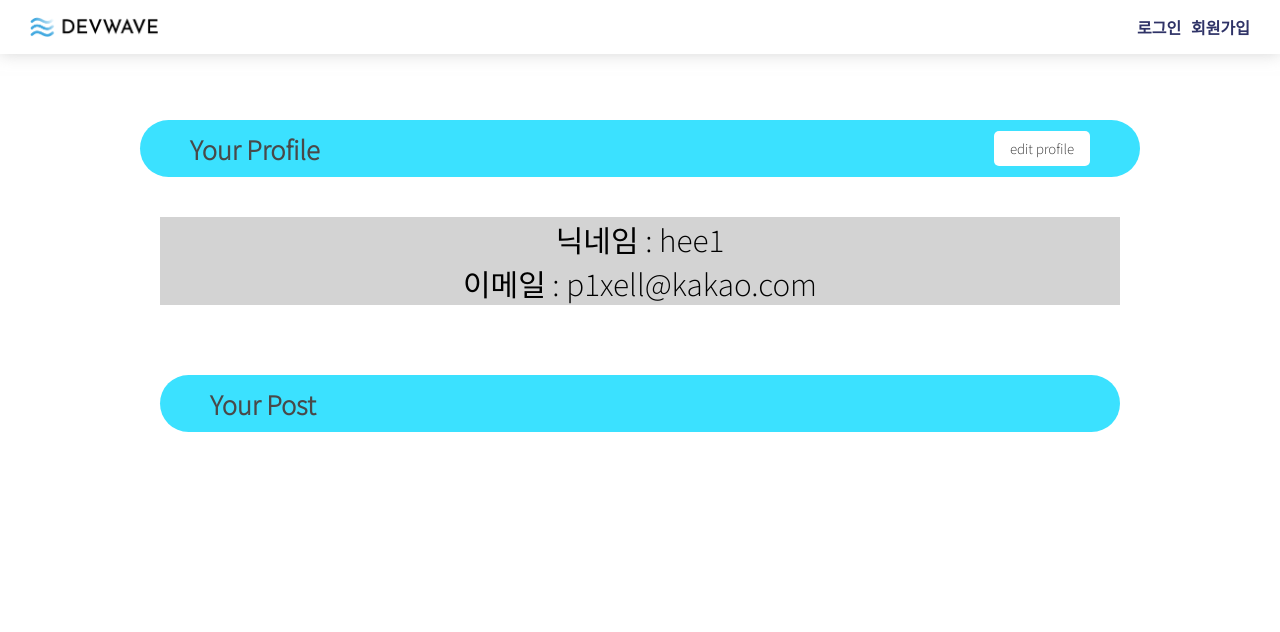
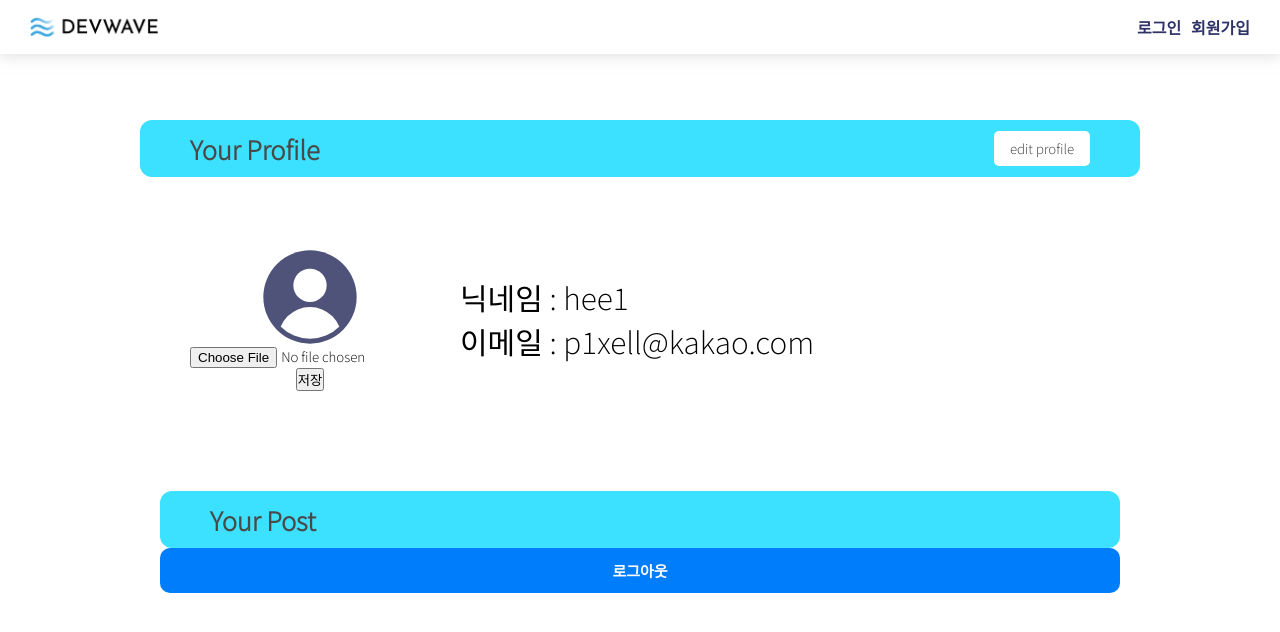
Before and after one commit to HangHae-Devwave/devwave-frontend, a React (Create React App) app: page /profile in a window 1280 px wide. Shown: the top 632 px of the page. Built offline with nearby package versions, Linux system fonts and the light colour scheme.

Commit message:
feat: 프로필 이미지 업로드 기능 구현

```diff
--- a/src/components/LoginSignUpForm.jsx
+++ b/src/components/LoginSignUpForm.jsx
@@ -67,8 +67,10 @@ const LoginSignUpForm = ({ type }) => {
         .then((token) => {
           const decoded = jwtDecode(token);
           localStorage.setItem('token', token);
+          localStorage.setItem('id', decoded.id);
           localStorage.setItem('email', decoded.email);
           localStorage.setItem('nickname', decoded.nickname);
+          localStorage.setItem('profileImg', decoded.profileImg);
           showAlert('로그인 성공', 'success');
           navigate('/');
         })
--- a/src/components/PostItem.jsx
+++ b/src/components/PostItem.jsx
@@ -1,15 +1,13 @@
 import React from 'react';
 import styled from 'styled-components';
-import basicUserIcon from '../assets/basic-user-icon.svg';
+import ProfileImg from './ProfileImg';
 
 const PostItem = ({ post, onClick }) => {
   return (
     <Post onClick={onClick}>
       <InfoContainer>
         <ProfileBox>
-          <ImgBox>
-            <img src={basicUserIcon} alt="" />
-          </ImgBox>
+          <ProfileImg />
           <div>
             <Author>{post.author}</Author>
             <BoardType>{post.type}</BoardType>
@@ -38,18 +36,6 @@ const ProfileBox = styled.div`
   display: flex;
   align-items: center;
   gap: 10px;
-`;
-
-const ImgBox = styled.div`
-  width: 30px;
-  height: 30px;
-  border-radius: 70%;
-  overflow: hidden;
-  & > img {
-    width: 100%;
-    height: 100%;
-    object-fit: 100%;
-  }
 `;
 
 const Author = styled.p`
--- /dev/null
+++ b/src/components/ProfileImg.jsx
@@ -0,0 +1,25 @@
+import React from 'react';
+import styled from 'styled-components';
+import basicUserIcon from '../assets/basic-user-icon.svg';
+
+const ProfileImg = ({ src, size = '30px', onClick }) => {
+  return (
+    <ImgBox size={size} onClick={onClick}>
+      <img src={src || basicUserIcon} alt="" />
+    </ImgBox>
+  );
+};
+
+const ImgBox = styled.div`
+  width: ${(props) => props.size};
+  height: ${(props) => props.size};
+  border-radius: 70%;
+  overflow: hidden;
+  & > img {
+    width: 100%;
+    height: 100%;
+    object-fit: 100%;
+  }
+`;
+
+export default ProfileImg;
--- a/src/components/navbar/NavBar.jsx
+++ b/src/components/navbar/NavBar.jsx
@@ -2,6 +2,7 @@ import React, { useEffect, useState } from 'react';
 import { useNavigate } from 'react-router-dom';
 import styled from 'styled-components';
 import logo from '../../assets/devwave-logo.png';
+import ProfileImg from '../ProfileImg';
 
 const NavBar = () => {
   const navigate = useNavigate();
@@ -23,12 +24,6 @@ const NavBar = () => {
     navigate('/profile');
   };
 
-  // 로그아웃 처리
-  const logoutHandler = () => {
-    localStorage.removeItem('token');
-    setIsLoggedIn(false);
-  };
-
   return (
     <NavbarContainer>
       <Navbar>
@@ -36,11 +31,7 @@ const NavBar = () => {
         <NavBox>
           {isLoggedIn ? (
             // 로그인 상태일 때, 프로필과 로그아웃 버튼 표시
-            <>
-              {/* 미니프로필에는 일단 사진없이 닉네임만 들어가도록 구현 */}
-              <TextButton onClick={profileClickHandler}>{localStorage.getItem('nickname')}</TextButton>
-              <TextButton onClick={logoutHandler}>로그아웃</TextButton>
-            </>
+            <ProfileImg src={localStorage.getItem('profileImg')} onClick={profileClickHandler} />
           ) : (
             // 로그인 상태가 아닐 때, 로그인과 회원가입 버튼 표시
             <>
--- a/src/containers/Detail.jsx
+++ b/src/containers/Detail.jsx
@@ -1,6 +1,6 @@
-import React, { useEffect, useState } from 'react';
+import React, { useEffect } from 'react';
 import styled from 'styled-components';
-import { useLocation, useNavigate, useParams } from 'react-router-dom';
+import { useLocation, useNavigate } from 'react-router-dom';
 import { MainLayout } from '../styles/GlobalStyles';
 
 const Detail = () => {
@@ -90,18 +90,18 @@ const CommentTitle = styled.h2`
   font-size: 24px;
   margin-bottom: 10px;
 `;
-const Comment = styled.div`
-  background-color: #f0f0f0;
-  padding: 10px;
-  border-radius: 5px;
-  margin-bottom: 15px;
-`;
-const CommentAuthor = styled.p`
-  font-weight: bold;
-  font-size: 20px;
-`;
-const CommentText = styled.p`
-  font-size: 17px;
-`;
+// const Comment = styled.div`
+//   background-color: #f0f0f0;
+//   padding: 10px;
+//   border-radius: 5px;
+//   margin-bottom: 15px;
+// `;
+// const CommentAuthor = styled.p`
+//   font-weight: bold;
+//   font-size: 20px;
+// `;
+// const CommentText = styled.p`
+//   font-size: 17px;
+// `;
 
 export default React.memo(Detail);
--- a/src/containers/Home.jsx
+++ b/src/containers/Home.jsx
@@ -36,7 +36,6 @@ const Home = () => {
         .then((response) => {
           localStorage.setItem('posts', JSON.stringify(response));
           setPosts(response);
-          console.log(response);
         })
         .catch((error) => {
           console.error(error);
--- a/src/containers/Profile.jsx
+++ b/src/containers/Profile.jsx
@@ -1,7 +1,11 @@
 import React, { useState } from 'react';
 import styled from 'styled-components';
+import { MainLayout } from '../styles/GlobalStyles';
 import Modal from 'react-modal';
-import { MainLayout } from '../styles/GlobalStyles';
+import basicUserIcon from '../assets/basic-user-icon.svg';
+import Button from '../components/button/Button';
+import { modifyUserImg } from '../server/userService';
+import ProfileImg from '../components/ProfileImg';
 
 const Profile = () => {
   const [userInfo, setUserInfo] = useState({
@@ -12,6 +16,7 @@ const Profile = () => {
   const [editModalIsOpen, setEditModalIsOpen] = useState(false);
   const [editedNickname, setEditedNickname] = useState(userInfo.nickname);
   const [editedEmail, setEditedEmail] = useState(userInfo.email);
+  const [uploadImgUrl, setUploadImgUrl] = useState(localStorage.getItem('profileImg') || basicUserIcon);
 
   // 모달 열기/닫기 함수
   const openEditModal = () => {
@@ -31,6 +36,30 @@ const Profile = () => {
     closeEditModal();
   };
 
+  // 프로필 이미지 업로드 로직
+  const imageUploadHandler = (e) => {
+    const { files } = e.target;
+    const uploadFile = files[0];
+    const reader = new FileReader();
+    reader.readAsDataURL(uploadFile);
+    reader.onloadend = () => {
+      setUploadImgUrl(reader.result);
+    };
+  };
+
+  const modifyProfileImgHandler = () => {
+    // const formData = new FormData();
+    // formData.append('image', uploadImgUrl);
+    modifyUserImg(localStorage.getItem('id'), uploadImgUrl);
+    localStorage.setItem('profileImg', uploadImgUrl);
+  };
+
+  // 로그아웃 처리
+  const logoutHandler = () => {
+    localStorage.removeItem('token');
+    // setIsLoggedIn(false);
+  };
+
   return (
     <MainLayout>
       <Container>
@@ -41,14 +70,25 @@ const Profile = () => {
 
         <Content>
           <UserInfoContainer>
+            <ProfileBox>
+              <ProfileImg src={uploadImgUrl} size="100px" />
+              <input type="file" accept="image/*" onChange={imageUploadHandler} />
+              <button onClick={modifyProfileImgHandler}>저장</button>
+            </ProfileBox>
+            <InfoBox>
               <UserInfo>닉네임 : {userInfo.nickname}</UserInfo>
               <UserInfo>이메일 : {userInfo.email}</UserInfo>
+            </InfoBox>
           </UserInfoContainer>
 
           <Header>
             <Logo>Your Post</Logo>
           </Header>
-
+          <Button size="full" onClick={logoutHandler}>
+            로그아웃
+          </Button>
+        </Content>
+      </Container>
       {/* 정보 수정 모달 */}
       <Modal isOpen={editModalIsOpen} onRequestClose={closeEditModal} style={ModalStyle}>
         <ModalContent>
@@ -62,8 +102,6 @@ const Profile = () => {
           </ButtonGroup>
         </ModalContent>
       </Modal>
-        </Content>
-      </Container>
     </MainLayout>
   );
 };
@@ -72,6 +110,7 @@ const Container = styled.div`
   max-width: 1000px;
   margin: 0 auto;
 `;
+
 const Header = styled.div`
   box-sizing: border-box;
   display: flex;
@@ -80,11 +119,13 @@ const Header = styled.div`
   padding: 10px 50px;
   background-color: #24deffe4;
   color: #494949;
-  border-radius: 30px;
+  border-radius: 12px;
 `;
+
 const Logo = styled.h1`
   font-size: 1.6em;
 `;
+
 const EditButton = styled.button`
   background-color: #fff;
   color: #333;
@@ -98,21 +139,35 @@ const EditButton = styled.button`
     color: #24deffe4;
   }
 `;
+
 const Content = styled.div`
   padding: 20px;
 `;
+
 const UserInfoContainer = styled.div`
   margin: 20px 0px;
   margin-bottom: 70px;
-  background-color: lightgray;
+  display: flex;
+`;
+
+const ProfileBox = styled.div`
   display: flex;
   flex-direction: column;
+  justify-content: center;
   align-items: center;
-  justify-content: start;
+  padding: 30px;
 `;
+
+const InfoBox = styled.div`
+  display: flex;
+  flex-direction: column;
+  justify-content: center;
+`;
+
 const UserInfo = styled.div`
   font-size: 30px;
 `;
+
 const ModalStyle = {
   content: {
     maxWidth: '700px',
@@ -125,34 +180,39 @@ const ModalStyle = {
     backgroundColor: 'rgba(0, 0, 0, 0.5)',
   },
 };
+
 const ModalContent = styled.div`
   display: flex;
   flex-direction: column;
   gap: 10px;
   height: 500px;
 `;
+
 const InputLabel = styled.label`
   font-weight: bold;
 `;
+
 const Input = styled.input`
   padding: 8px;
   border: 1px solid #ccc;
   border-radius: 5px;
 `;
+
 const ButtonGroup = styled.div`
   display: flex;
-  flex-direction: column;
+  justify-content: end;
   gap: 10px;
   width: 700px;
   margin-top: 250px;
 `;
-const Button = styled.button`
-  background-color: #333;
-  color: #fff;
-  padding: 8px 16px;
-  border: none;
-  border-radius: 5px;
-  cursor: pointer;
-`;
+
+// const Button = styled.button`
+//   background-color: #333;
+//   color: #fff;
+//   padding: 8px 16px;
+//   border: none;
+//   border-radius: 5px;
+//   cursor: pointer;
+// `;
 
 export default Profile;
--- a/src/server/userService.js
+++ b/src/server/userService.js
@@ -3,10 +3,11 @@ const jwt = require('jwt-encode');
 
 const userList = [
   {
-    id: 1,
+    id: '1',
     email: 'mini0006@naver.com',
     nickname: '곽민지',
     password: 'af5b0d44597f831e45e958249f0320df71dae8cedb12bdaab61d1cf4111a8874',
+    profileImg: '',
   },
 ];
 
@@ -29,9 +30,13 @@ const authenticateUser = async (email, password) => {
   }
 
   // 사용자 정보를 기반으로 JWT 토큰을 생성
-  const token = jwt({ id: user.id, email: user.email, nickname: user.nickname }, 'your-secret-key', {
-    expiresIn: '1h',
-  });
+  const token = jwt(
+    { id: user.id, email: user.email, nickname: user.nickname, profileImg: user.profileImg },
+    'your-secret-key',
+    {
+      expiresIn: '1h',
+    }
+  );
   return token;
 };
 
@@ -48,18 +53,32 @@ const createUser = async (email, nickname, password) => {
   await sleep(1000);
   const uniqueId = uuidv4();
   const id = uniqueId;
-  const newUser = { id, email, nickname, password };
+  const profileImg = '';
+  const newUser = { id, email, nickname, password, profileImg };
   userList.push(newUser);
 
   return '회원가입 성공';
 };
 
-const updateUser = async (id, email, nickname, password) => {
+const modifyUserInfo = async (id, email, nickname) => {
   await sleep(1000);
   const user = userList.find((user) => user.id === id);
   user.email = email;
   user.nickname = nickname;
+  return user;
+};
+
+const modifyUserPassword = async (id, password) => {
+  await sleep(1000);
+  const user = userList.find((user) => user.id === id);
   user.password = password;
+  return;
+};
+
+const modifyUserImg = async (id, profileImg) => {
+  await sleep(1000);
+  const user = userList.find((user) => user.id === id);
+  user.profileImg = profileImg;
   return user;
 };
 
@@ -70,7 +89,7 @@ const deleteUser = async (id) => {
   return userList;
 };
 
-export { authenticateUser, createUser, updateUser, deleteUser };
+export { authenticateUser, createUser, modifyUserInfo, modifyUserPassword, modifyUserImg, deleteUser };
 
 // 로그인 테스트
 // const loginTest = async () => {
```
Lines whose indentation alone changed are shown as unchanged.
